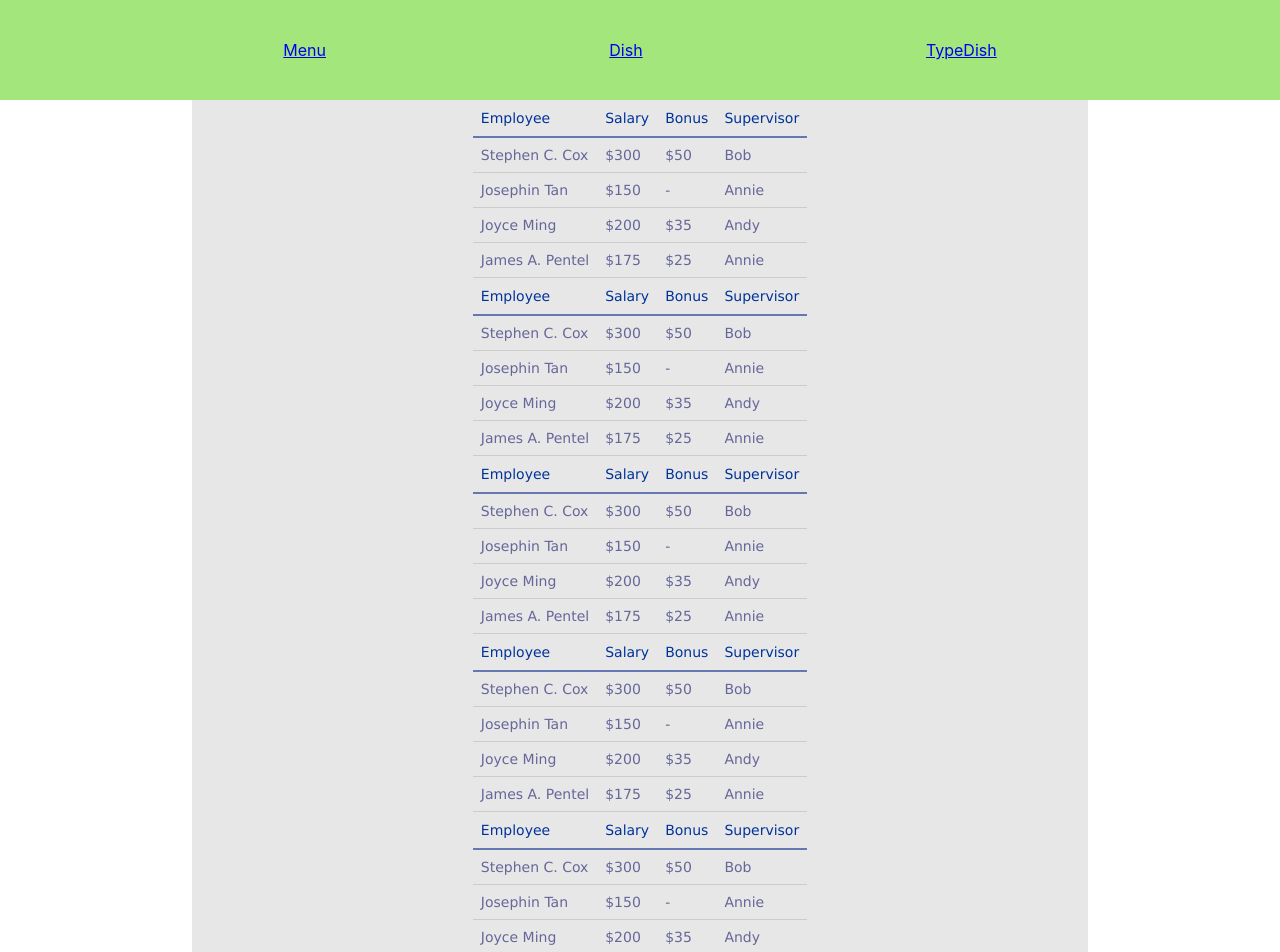
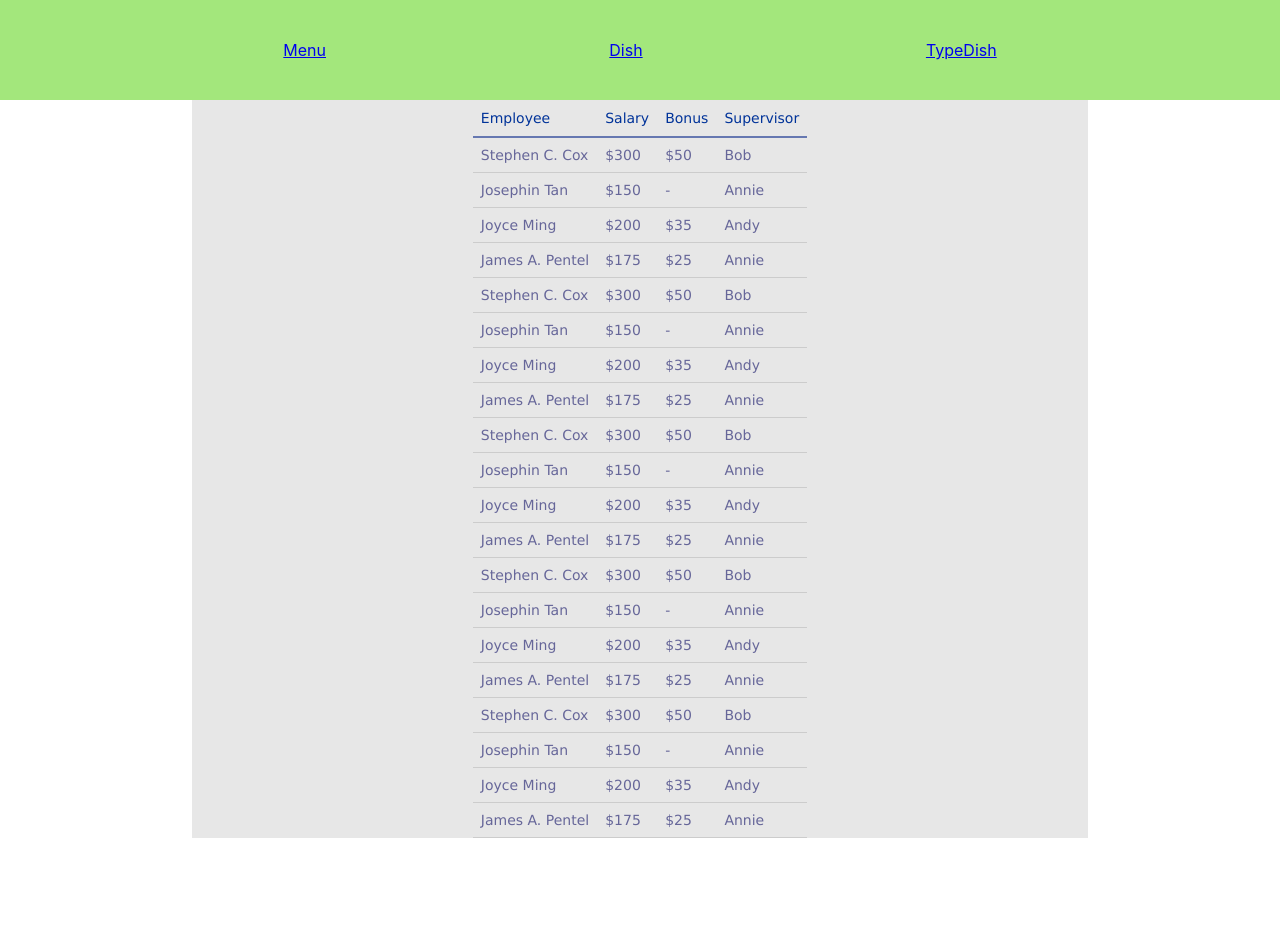
Before and after one commit to DalVlad/restaurant, a React (Create React App) app in the folder frontend/react-typescript/: page /menus in a window 1280 px wide. Shown: the top 952 px of the page. After the commit the page ends 838 px from the top, so only its background shows below. Built offline with nearby package versions, Linux system fonts and the light colour scheme.

Commit message:
Initial commit

```diff
--- a/frontend/react-typescript/src/components/Menu.tsx
+++ b/frontend/react-typescript/src/components/Menu.tsx
@@ -13,22 +13,18 @@
                     <tr><td>Josephin Tan</td><td>$150</td><td>-</td><td>Annie</td></tr>
                     <tr><td>Joyce Ming</td><td>$200</td><td>$35</td><td>Andy</td></tr>
                     <tr><td>James A. Pentel</td><td>$175</td><td>$25</td><td>Annie</td></tr>
-                    <tr><th>Employee</th><th>Salary</th><th>Bonus</th><th>Supervisor</th></tr>
                     <tr><td>Stephen C. Cox</td><td>$300</td><td>$50</td><td>Bob</td></tr>
                     <tr><td>Josephin Tan</td><td>$150</td><td>-</td><td>Annie</td></tr>
                     <tr><td>Joyce Ming</td><td>$200</td><td>$35</td><td>Andy</td></tr>
                     <tr><td>James A. Pentel</td><td>$175</td><td>$25</td><td>Annie</td></tr>
-                    <tr><th>Employee</th><th>Salary</th><th>Bonus</th><th>Supervisor</th></tr>
                     <tr><td>Stephen C. Cox</td><td>$300</td><td>$50</td><td>Bob</td></tr>
                     <tr><td>Josephin Tan</td><td>$150</td><td>-</td><td>Annie</td></tr>
                     <tr><td>Joyce Ming</td><td>$200</td><td>$35</td><td>Andy</td></tr>
                     <tr><td>James A. Pentel</td><td>$175</td><td>$25</td><td>Annie</td></tr>
-                    <tr><th>Employee</th><th>Salary</th><th>Bonus</th><th>Supervisor</th></tr>
                     <tr><td>Stephen C. Cox</td><td>$300</td><td>$50</td><td>Bob</td></tr>
                     <tr><td>Josephin Tan</td><td>$150</td><td>-</td><td>Annie</td></tr>
                     <tr><td>Joyce Ming</td><td>$200</td><td>$35</td><td>Andy</td></tr>
                     <tr><td>James A. Pentel</td><td>$175</td><td>$25</td><td>Annie</td></tr>
-                    <tr><th>Employee</th><th>Salary</th><th>Bonus</th><th>Supervisor</th></tr>
                     <tr><td>Stephen C. Cox</td><td>$300</td><td>$50</td><td>Bob</td></tr>
                     <tr><td>Josephin Tan</td><td>$150</td><td>-</td><td>Annie</td></tr>
                     <tr><td>Joyce Ming</td><td>$200</td><td>$35</td><td>Andy</td></tr>
```
